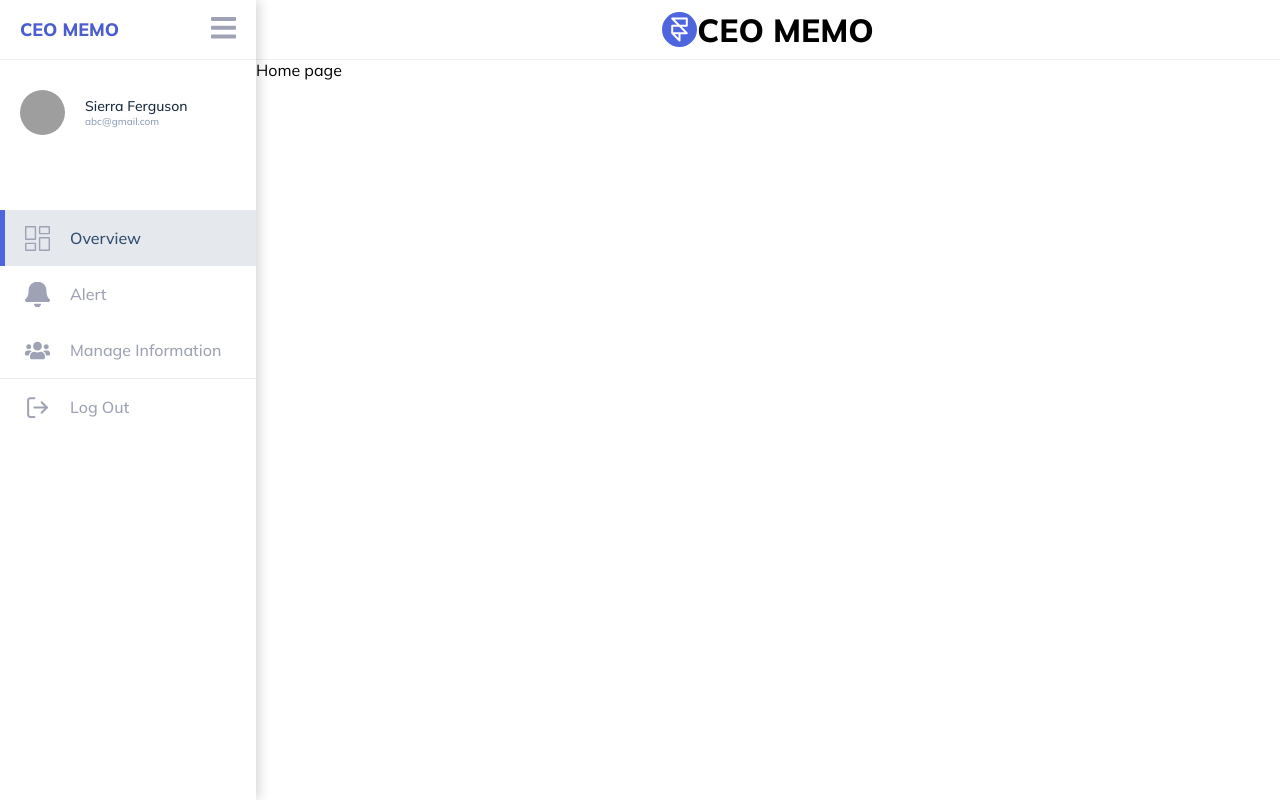
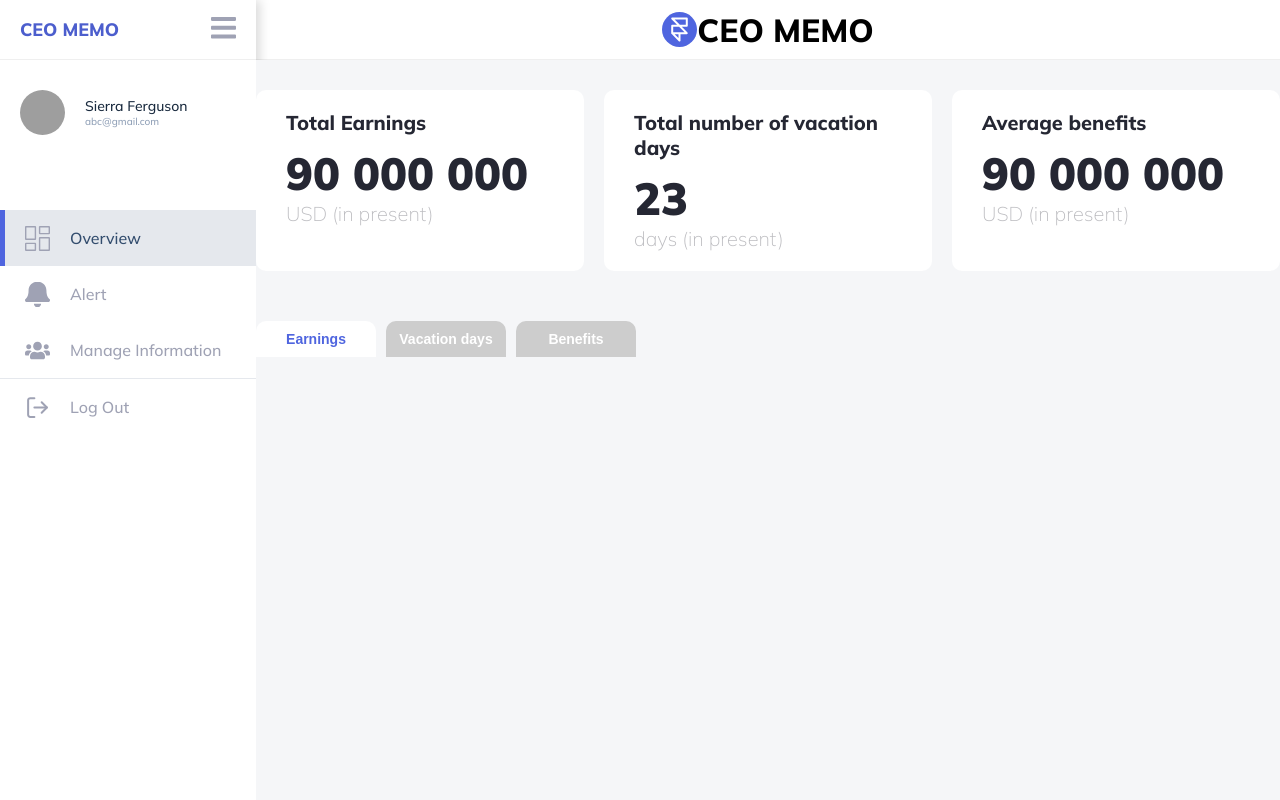
Before and after one commit to System-Integration-Practices/CEOM-FE, a React (Create React App) app: page / in a window 1280 px wide. Built offline with nearby package versions, Linux system fonts and the light colour scheme; grey boxes are pictures that could not be loaded.

Commit message:
update overview number

```diff
--- a/src/css/layouts/Home.css
+++ b/src/css/layouts/Home.css
@@ -20,10 +20,15 @@
 
 .home__content {
   width: calc(100vw - var(--width-sidebar));
-  height: 100%;
+  min-height: 100vh;
 }
 
 .home__header {
   height: var(--height);
   border-bottom: 1px solid #00000010;
 }
+
+.home__outlet {
+  background-color: #f5f6f8;
+  height: calc(100vh - var(--height));
+}
--- /dev/null
+++ b/src/css/pages/HomePage.css
@@ -0,0 +1,62 @@
+.view__container {
+  max-width: 1120px;
+  width: 100%;
+  margin: 0 auto;
+  padding: 30px 0;
+}
+
+.view__overview-number {
+  display: grid;
+  grid-template-columns: repeat(3, 1fr);
+  gap: 20px;
+  margin-bottom: 50px;
+}
+
+.view__overview-number__item {
+  background-color: #fff;
+  padding: 20px 30px;
+  border-radius: 10px;
+}
+
+.view__overview-number__title {
+  font-size: 2rem;
+  font-weight: 700;
+  margin-bottom: 10px;
+  color: #252733;
+}
+
+.view__overview-number__number {
+  font-size: 4.5rem;
+  letter-spacing: 1%;
+  font-weight: 900;
+  color: #252733;
+}
+
+.view__overview-number__desc {
+  font-size: 2rem;
+  color: #25273350;
+  font-weight: 100;
+}
+
+.view__buttons {
+  display: flex;
+  align-items: center;
+  gap: 10px;
+}
+
+.view__button {
+  width: 120px;
+  outline: none;
+  border: none;
+  padding: 10px;
+  background-color: #cdcdcd;
+  border-radius: 10px 10px 0 0;
+  color: #fff;
+  font-size: 1.4rem;
+  font-weight: 700;
+}
+
+.view__button.active {
+  color: #4f65df;
+  background-color: #fff;
+}
--- a/src/layouts/Home.js
+++ b/src/layouts/Home.js
@@ -12,7 +12,9 @@ const Home = () => {
       </div>
       <div className="home__content">
         <Header className="home__header"></Header>
-        <Outlet></Outlet>
+        <div className="home__outlet">
+          <Outlet></Outlet>
+        </div>
       </div>
     </div>
   );
--- a/src/pages/HomePage.js
+++ b/src/pages/HomePage.js
@@ -1,8 +1,38 @@
 import React from "react";
-import Sidebar from "../components/Sidebar";
+import "../css/pages/HomePage.css";
 
 const HomePage = () => {
-  return <>Home page</>;
+  return (
+    <div className="view__container">
+      <div className="view__overview-number">
+        <div className="view__overview-number__item">
+          <div className="view__overview-number__title">Total Earnings</div>
+          <div className="view__overview-number__number">90 000 000</div>
+          <div className="view__overview-number__desc">USD (in present)</div>
+        </div>
+        <div className="view__overview-number__item">
+          <div className="view__overview-number__title">
+            Total number of vacation days
+          </div>
+          <div className="view__overview-number__number">23</div>
+          <div className="view__overview-number__desc">days (in present)</div>
+        </div>
+        <div className="view__overview-number__item">
+          <div className="view__overview-number__title">Average benefits </div>
+          <div className="view__overview-number__number">90 000 000</div>
+          <div className="view__overview-number__desc">USD (in present)</div>
+        </div>
+      </div>
+      <div className="view__buttons">
+        <button className="view__button active">Earnings</button>
+        <button className="view__button">Vacation days</button>
+        <button className="view__button">Benefits</button>
+      </div>
+      <div className="view__table">
+        <form action="" className="view__table-form"></form>
+      </div>
+    </div>
+  );
 };
 
 export default HomePage;
```
